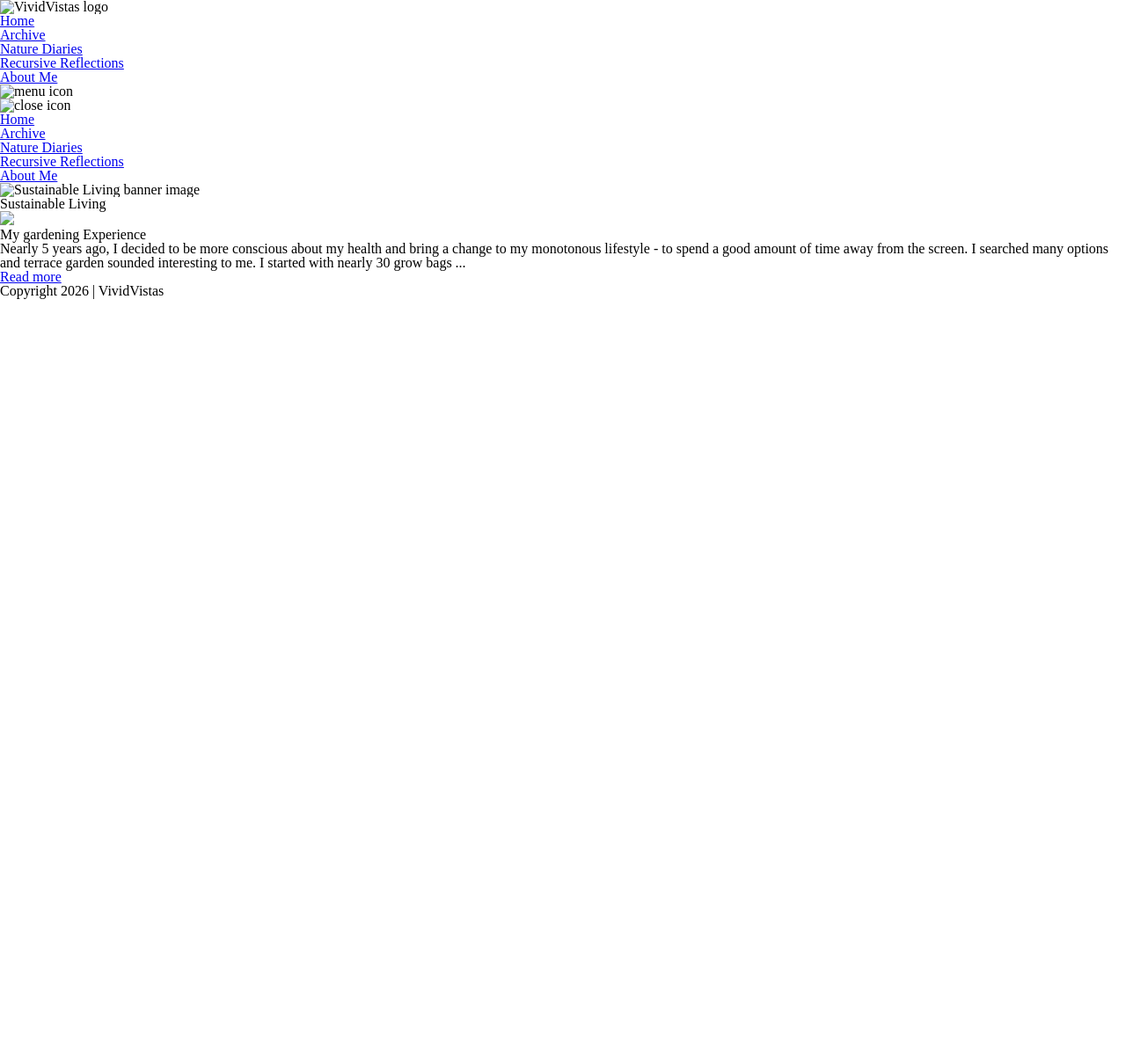
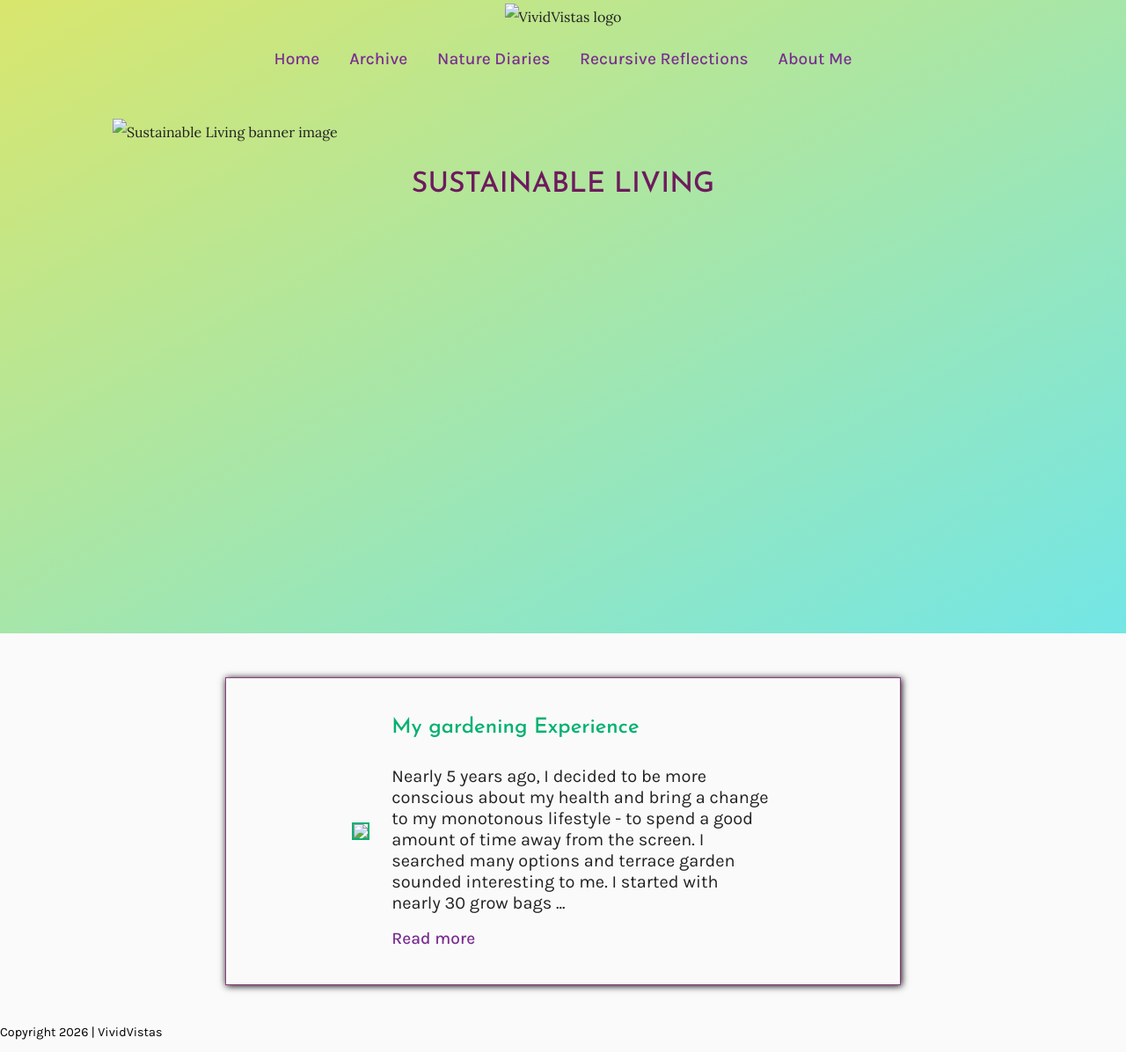
Before and after one commit to vrindanmenon/vrindanmenon.github.io, a Jekyll site: the page pages/naturediaries.html, which Jekyll copies as it is, in a window 1280 px wide. Shown: the whole page at 88% size. Built offline with Jekyll 4.4.1, drawn with Linux system fonts in a browser that asks for light colours; nearby versions of some CDN libraries; library files that are not in the unit come from our copies; before the commit the page ends 900 px from its top, so only the background shows below that.

Commit message:
href bug fix

```diff
--- a/pages/aboutMe.html
+++ b/pages/aboutMe.html
@@ -13,8 +13,8 @@
 
 
     <!--Stylesheet link-->
-    <link href="./resources/css/reset.css" type="text/css" rel="stylesheet">
-    <link href="./resources/css/main.css" type="text/css" rel="stylesheet">
+    <link href="/resources/css/reset.css" type="text/css" rel="stylesheet">
+    <link href="/resources/css/main.css" type="text/css" rel="stylesheet">
 
 
 </head>
--- a/pages/archive.html
+++ b/pages/archive.html
@@ -13,8 +13,8 @@
         family=Lora:wght@400;500;600;700&display=swap" rel="stylesheet">
         <link href="https://fonts.googleapis.com/css2?family=Josefin+Sans:ital,wght@0,200;0,300;0,400;0,500;0,600;0,700;1,300&display=swap" rel="stylesheet">
     <!--Stylesheet link-->
-    <link href="./resources/css/reset.css" type="text/css" rel="stylesheet">
-    <link href="./resources/css/main.css" type="text/css" rel="stylesheet">
+    <link href="/resources/css/reset.css" type="text/css" rel="stylesheet">
+    <link href="/resources/css/main.css" type="text/css" rel="stylesheet">
 
 </head>
 <body>
--- a/pages/backyardgarden.html
+++ b/pages/backyardgarden.html
@@ -13,8 +13,8 @@
         family=Lora:wght@400;500;600;700&display=swap" rel="stylesheet">
         <link href="https://fonts.googleapis.com/css2?family=Josefin+Sans:ital,wght@0,200;0,300;0,400;0,500;0,600;0,700;1,300&display=swap" rel="stylesheet">
     <!--Stylesheet link-->
-    <link href="./resources/css/reset.css" type="text/css" rel="stylesheet">
-    <link href="./resources/css/main.css" type="text/css" rel="stylesheet">
+    <link href="/resources/css/reset.css" type="text/css" rel="stylesheet">
+    <link href="/resources/css/main.css" type="text/css" rel="stylesheet">
 
 </head>
 <body>
--- a/pages/booktalks.html
+++ b/pages/booktalks.html
@@ -14,8 +14,8 @@
     <link href="https://fonts.googleapis.com/css2?family=Josefin+Sans:ital,wght@0,200;0,300;0,400;0,500;0,600;0,700;1,300&display=swap" rel="stylesheet">
 
     <!--Stylesheet link-->
-    <link href="./resources/css/reset.css" type="text/css" rel="stylesheet">
-    <link href="./resources/css/main.css" type="text/css" rel="stylesheet">
+    <link href="/resources/css/reset.css" type="text/css" rel="stylesheet">
+    <link href="/resources/css/main.css" type="text/css" rel="stylesheet">
 
 </head>
 <body>
--- a/pages/naturediaries.html
+++ b/pages/naturediaries.html
@@ -13,8 +13,8 @@
         family=Lora:wght@400;500;600;700&display=swap" rel="stylesheet">
         <link href="https://fonts.googleapis.com/css2?family=Josefin+Sans:ital,wght@0,200;0,300;0,400;0,500;0,600;0,700;1,300&display=swap" rel="stylesheet">
     <!--Stylesheet link-->
-    <link href="./resources/css/reset.css" type="text/css" rel="stylesheet">
-    <link href="./resources/css/main.css" type="text/css" rel="stylesheet">
+    <link href="/resources/css/reset.css" type="text/css" rel="stylesheet">
+    <link href="/resources/css/main.css" type="text/css" rel="stylesheet">
 
 </head>
 <body>
```
